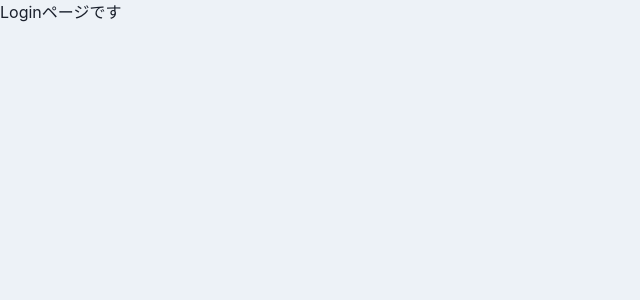
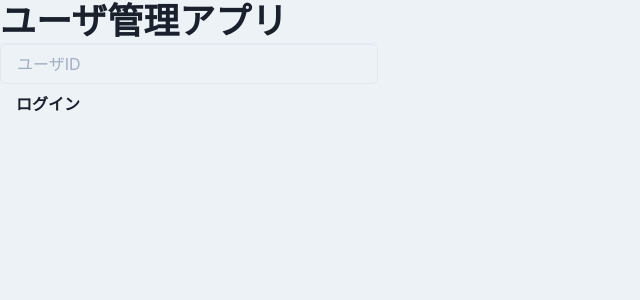
Before and after one commit to terra-namibia/react-ts-2, a React (Create React App) app: page / in a window 1280 px wide. Shown: the top 300 px of the page, without its empty margins (0-640 px from the left). Built offline with nearby package versions, Linux system fonts and the light colour scheme.

Commit message:
modify Login page html

```diff
--- a/src/components/pages/Login.tsx
+++ b/src/components/pages/Login.tsx
@@ -1,5 +1,17 @@
+import { Button } from "@chakra-ui/button";
+import { Input } from "@chakra-ui/input";
+import { Box, Divider, Flex, Heading } from "@chakra-ui/layout";
 import { memo, VFC } from "react";
 
 export const Login: VFC = memo(() => {
-  return <p>Loginページです</p>;
+  return (
+    <Flex>
+      <Box>
+        <Heading as="h1">ユーザ管理アプリ</Heading>
+        <Divider />
+        <Input placeholder="ユーザID" />
+        <Button>ログイン</Button>
+      </Box>
+    </Flex>
+  );
 });
```
